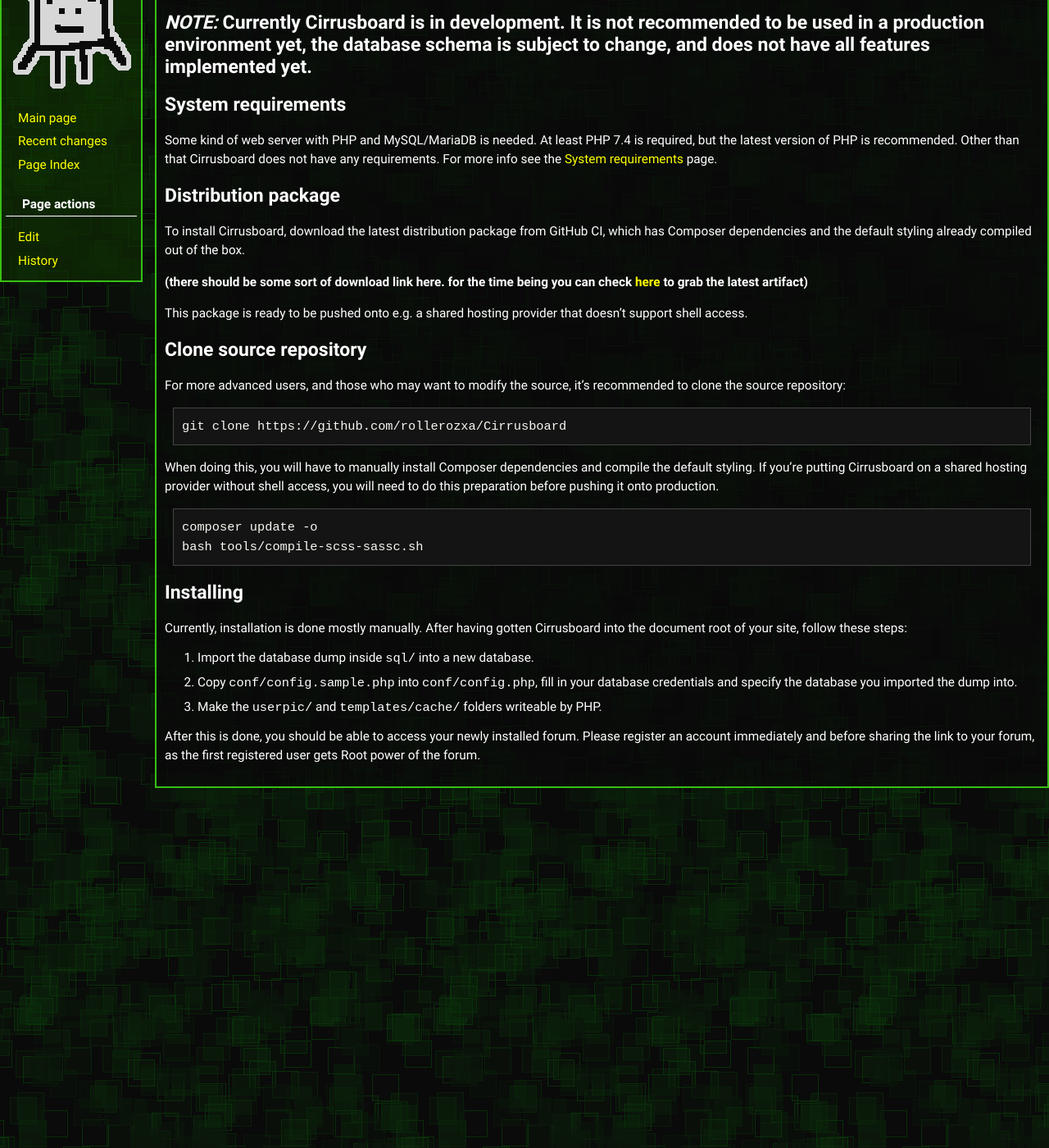
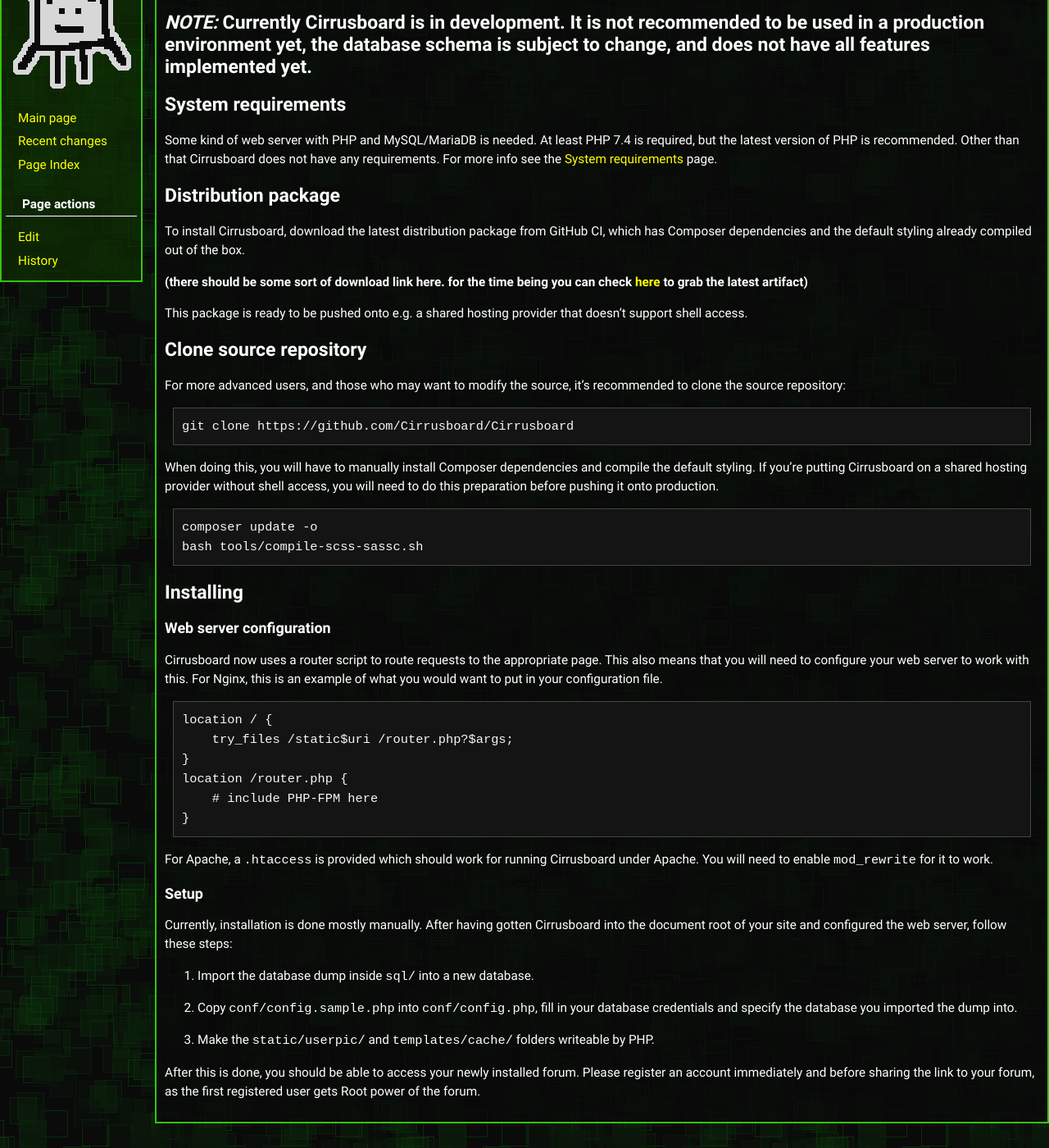
Before and after one commit to Cirrusboard/site, a Jekyll site: the page built from _wiki/Download.md, in a window 1280 px wide and 1400 px high, scrolled down 82 px. Shown: the whole window at 82% size. Built offline with Jekyll 4.4.1, drawn with Linux system fonts in a browser that asks for light colours.

Commit message:
Update installation instructions for router

````diff
--- a/_wiki/Download.md
+++ b/_wiki/Download.md
@@ -11,9 +11,7 @@
 ## Distribution package
 To install Cirrusboard, download the latest distribution package from GitHub CI, which has Composer dependencies and the default styling already compiled out of the box.
 
-**(there should be some sort of download link here. for the time being you can check [here](https://github.com/rollerozxa/Cirrusboard/actions) to grab the latest artifact)**
-
-
+**(there should be some sort of download link here. for the time being you can check [here](https://github.com/Cirrusboard/Cirrusboard/actions) to grab the latest artifact)**
 
 This package is ready to be pushed onto e.g. a shared hosting provider that doesn't support shell access.
 
@@ -21,7 +19,7 @@
 For more advanced users, and those who may want to modify the source, it's recommended to clone the source repository:
 
 ```
-git clone https://github.com/rollerozxa/Cirrusboard
+git clone https://github.com/Cirrusboard/Cirrusboard
 ```
 
 When doing this, you will have to manually install Composer dependencies and compile the default styling. If you're putting Cirrusboard on a shared hosting provider without shell access, you will need to do this preparation before pushing it onto production.
@@ -32,9 +30,28 @@
 ```
 
 ## Installing
-Currently, installation is done mostly manually. After having gotten Cirrusboard into the document root of your site, follow these steps:
+
+### Web server configuration
+Cirrusboard now uses a router script to route requests to the appropriate page. This also means that you will need to configure your web server to work with this. For Nginx, this is an example of what you would want to put in your configuration file.
+
+```nginx
+location / {
+	try_files /static$uri /router.php?$args;
+}
+location /router.php {
+	# include PHP-FPM here
+}
+```
+
+For Apache, a `.htaccess` is provided which should work for running Cirrusboard under Apache. You will need to enable `mod_rewrite` for it to work.
+
+### Setup
+Currently, installation is done mostly manually. After having gotten Cirrusboard into the document root of your site and configured the web server, follow these steps:
+
 1. Import the database dump inside `sql/` into a new database.
+
 1. Copy `conf/config.sample.php` into `conf/config.php`, fill in your database credentials and specify the database you imported the dump into.
-1. Make the `userpic/` and `templates/cache/` folders writeable by PHP.
+
+1. Make the `static/userpic/` and `templates/cache/` folders writeable by PHP.
 
 After this is done, you should be able to access your newly installed forum. Please register an account immediately and before sharing the link to your forum, as the first registered user gets Root power of the forum.
````
Also changed, not shown: _wiki/Configuration.md (+0 -1 lines), _wiki/Smilies.md (+3 -1 lines), _wiki/index.md (+1 -1 lines), _wiki/Announcement_Bar.md (line endings or trailing spaces), _wiki/Theme_Standard.md (line endings or trailing spaces).
